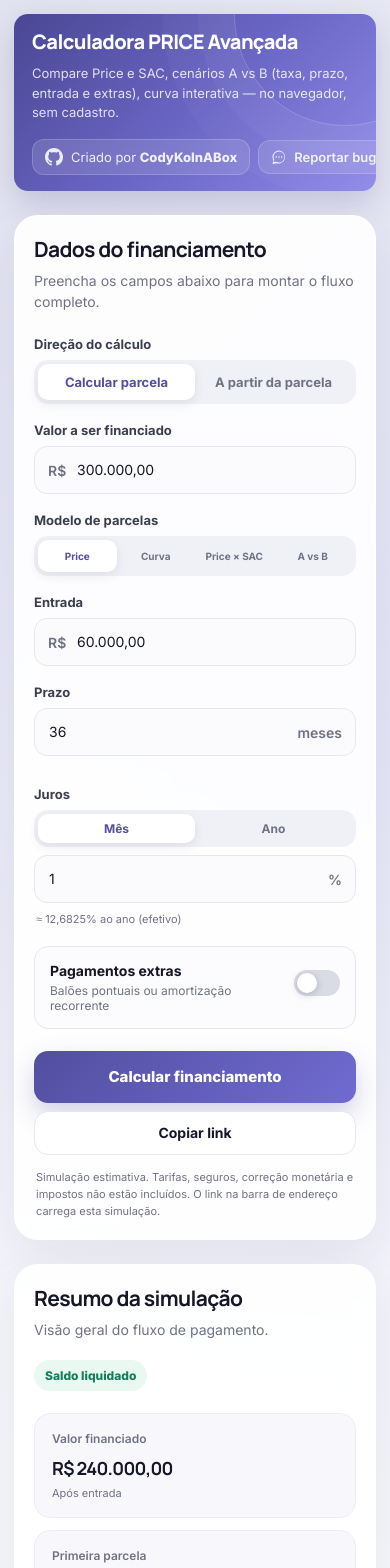
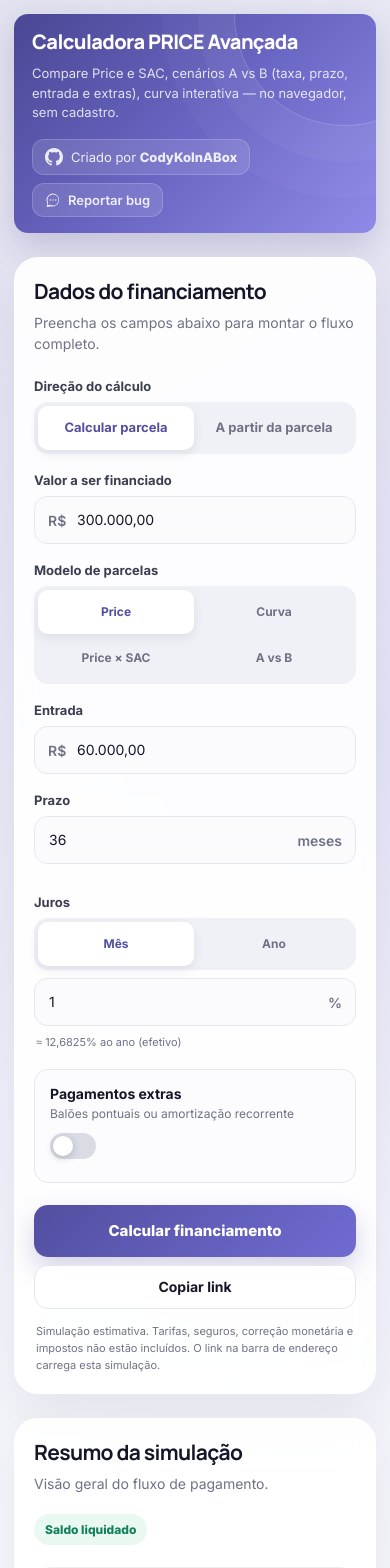
Before and after one commit to CodyKoInABox/calculadora-price, a React (Vite) app: page / in a window 390 px wide. Shown: the top 1568 px of the page. Built offline with nearby package versions, Linux system fonts and the light colour scheme.

Commit message:
mobile fixes

```diff
--- a/src/index.css
+++ b/src/index.css
@@ -18,6 +18,10 @@
 
 * { box-sizing: border-box; }
 
+html {
+  overflow-x: clip;
+}
+
 body {
   margin: 0;
   font-family: Inter, system-ui, sans-serif;
@@ -27,9 +31,19 @@ body {
     radial-gradient(circle at 100% 20%, rgba(139,133,255,.10), transparent 28%),
     var(--bg);
   min-height: 100vh;
+  min-height: 100dvh;
+  overflow-x: clip;
 }
 
-.page { max-width: 1440px; margin: 0 auto; padding: 28px; }
+.page {
+  max-width: 1440px;
+  margin: 0 auto;
+  padding: max(28px, env(safe-area-inset-top, 0px))
+    max(28px, env(safe-area-inset-right, 0px))
+    max(28px, env(safe-area-inset-bottom, 0px))
+    max(28px, env(safe-area-inset-left, 0px));
+  min-width: 0;
+}
 
 .hero {
   background: linear-gradient(135deg, #4a4794 0%, #6a66c4 52%, #8f8ae8 100%);
@@ -63,13 +77,19 @@ body {
 .author-credit,
 .feedback-link { position: relative; z-index: 1; }
 
+.hero-copy {
+  min-width: 0;
+  flex: 1 1 220px;
+}
+
 .hero-meta {
   display: flex;
   flex-wrap: wrap;
   align-items: center;
   justify-content: flex-end;
   gap: 8px;
-  flex-shrink: 0;
+  flex: 0 1 auto;
+  min-width: 0;
 }
 
 .hero h1 {
@@ -80,6 +100,7 @@ body {
   margin: 0;
   letter-spacing: -.03em;
   text-box: trim-both cap alphabetic;
+  overflow-wrap: anywhere;
 }
 
 .hero-lead {
@@ -88,6 +109,7 @@ body {
   font-size: 13px;
   line-height: 1.5;
   color: rgba(255,255,255,.82);
+  overflow-wrap: break-word;
 }
 
 .author-credit {
@@ -251,6 +273,7 @@ body {
   border-radius: var(--radius-lg);
   box-shadow: var(--shadow);
   backdrop-filter: blur(12px);
+  min-width: 0;
 }
 
 .form-panel { padding: 26px; position: sticky; top: 20px; }
@@ -303,13 +326,25 @@ input.has-suffix[type="number"]::-webkit-inner-spin-button {
 .balloon-item-extra input.has-suffix { padding-right: 54px; }
 input:focus, select:focus { border-color: var(--primary); box-shadow: 0 0 0 4px rgba(82,79,160,.10); background: white; }
 
-.segmented { display: grid; grid-template-columns: 1fr 1fr; background: #f0f1f6; padding: 4px; border-radius: 14px; }
+.segmented { display: grid; grid-template-columns: 1fr 1fr; background: #f0f1f6; padding: 4px; border-radius: 14px; gap: 2px; }
 .segmented.segmented-3 { grid-template-columns: 1.15fr 1fr 1.15fr; }
 .segmented.segmented-4 { grid-template-columns: repeat(4, 1fr); }
-.segmented button { border: 0; background: transparent; border-radius: 10px; padding: 10px 8px; font: inherit; font-size: 13px; font-weight: 700; color: var(--muted); cursor: pointer; }
+.segmented button {
+  border: 0;
+  background: transparent;
+  border-radius: 10px;
+  padding: 10px 8px;
+  min-height: 44px;
+  font: inherit;
+  font-size: 13px;
+  font-weight: 700;
+  line-height: 1.25;
+  color: var(--muted);
+  cursor: pointer;
+}
 .segmented.segmented-3 button,
 .segmented.segmented-4 button { font-size: 12px; padding: 10px 6px; }
-.segmented.segmented-4 button { font-size: 11px; padding: 10px 4px; }
+.segmented.segmented-4 button { font-size: 12px; padding: 10px 4px; }
 .segmented button.active { color: var(--primary); background: white; box-shadow: 0 4px 12px rgba(30,30,60,.08); }
 .rate-period { margin-bottom: 8px; }
 .rate-period button { padding: 7px 6px; font-size: 12px; }
@@ -335,6 +370,7 @@ input:focus, select:focus { border-color: var(--primary); box-shadow: 0 0 0 4px
   cursor: pointer;
   white-space: nowrap;
   transition: .18s;
+  min-height: 44px;
 }
 .scenario-copy:hover { border-color: var(--primary); color: var(--primary); background: var(--primary-soft); }
 .scenario-label {
@@ -369,7 +405,14 @@ input:focus, select:focus { border-color: var(--primary); box-shadow: 0 0 0 4px
   padding: 16px;
   margin-bottom: 14px;
 }
-.curve-builder-head { display: flex; justify-content: space-between; gap: 12px; align-items: flex-start; margin-bottom: 13px; }
+.curve-builder-head {
+  display: flex;
+  flex-wrap: wrap;
+  justify-content: space-between;
+  gap: 12px;
+  align-items: flex-start;
+  margin-bottom: 13px;
+}
 .curve-builder-head strong { display: block; font-size: 14px; }
 .curve-builder-head span { display: block; color: var(--muted); font-size: 11px; margin-top: 4px; line-height: 1.4; }
 .curve-presets { display: flex; flex-wrap: wrap; gap: 6px; margin-bottom: 12px; }
@@ -390,9 +433,27 @@ input:focus, select:focus { border-color: var(--primary); box-shadow: 0 0 0 4px
 .curve-live { color: var(--success); font-size: 10px; font-weight: 800; white-space: nowrap; }
 
 .balloons { border-top: 1px solid var(--border); margin-top: 6px; padding-top: 19px; }
-.balloons-head { display: flex; align-items: center; justify-content: space-between; margin-bottom: 12px; }
+.balloons-head {
+  display: flex;
+  flex-wrap: wrap;
+  align-items: center;
+  justify-content: space-between;
+  gap: 8px;
+  margin-bottom: 12px;
+}
 .balloons-head strong { font-size: 14px; }
-.btn-small { border: 1px solid var(--border); background: white; border-radius: 10px; padding: 8px 10px; font: inherit; font-size: 12px; font-weight: 700; color: var(--primary); cursor: pointer; }
+.btn-small {
+  border: 1px solid var(--border);
+  background: white;
+  border-radius: 10px;
+  padding: 8px 10px;
+  font: inherit;
+  font-size: 12px;
+  font-weight: 700;
+  color: var(--primary);
+  cursor: pointer;
+  flex-shrink: 0;
+}
 .balloon-item { display: grid; grid-template-columns: 1fr 1.35fr 34px; gap: 8px; margin-bottom: 9px; }
 .balloon-item-extra {
   display: grid;
@@ -458,22 +519,40 @@ input:focus, select:focus { border-color: var(--primary); box-shadow: 0 0 0 4px
 .results { display: grid; gap: 20px; min-width: 0; }
 .summary { padding: 24px; }
 .summary-top { display: flex; justify-content: space-between; gap: 20px; align-items: flex-start; margin-bottom: 22px; }
-.status { background: #eaf8f2; color: var(--success); border-radius: 999px; font-size: 12px; font-weight: 800; padding: 8px 11px; }
+.status {
+  background: #eaf8f2;
+  color: var(--success);
+  border-radius: 999px;
+  font-size: 12px;
+  font-weight: 800;
+  padding: 8px 11px;
+  flex-shrink: 0;
+  max-width: 100%;
+  overflow-wrap: break-word;
+}
 
 .cards { display: grid; grid-template-columns: repeat(4, 1fr); gap: 12px; }
-.metric { padding: 17px; background: #f8f8fc; border: 1px solid #ececf4; border-radius: 16px; }
+.metric { padding: 17px; background: #f8f8fc; border: 1px solid #ececf4; border-radius: 16px; min-width: 0; }
 .metric span { display: block; color: var(--muted); font-size: 12px; font-weight: 600; margin-bottom: 10px; }
-.metric strong { font-family: Manrope; font-size: clamp(18px, 2vw, 27px); letter-spacing: -.04em; }
+.metric strong {
+  font-family: Manrope;
+  font-size: clamp(18px, 2vw, 27px);
+  letter-spacing: -.04em;
+  overflow-wrap: anywhere;
+  word-break: break-word;
+}
 .metric small { display: block; color: var(--muted); font-size: 11px; margin-top: 6px; }
 
 .visual-grid { display: grid; grid-template-columns: 1.4fr 1fr; gap: 20px; min-width: 0; }
 .chart-card { padding: 24px; min-height: 360px; min-width: 0; overflow: hidden; }
 .chart-card-head {
   display: flex;
+  flex-wrap: wrap;
   justify-content: space-between;
   align-items: flex-start;
   gap: 12px;
   margin-bottom: 16px;
+  min-width: 0;
 }
 .chart-card-head .panel-subtitle { margin-bottom: 0; }
 .chart-expand-btn {
@@ -515,11 +594,16 @@ input:focus, select:focus { border-color: var(--primary); box-shadow: 0 0 0 4px
 }
 .chart-card.is-expanded {
   position: fixed;
-  inset: 12px;
+  inset: max(12px, env(safe-area-inset-top, 0px))
+    max(12px, env(safe-area-inset-right, 0px))
+    max(12px, env(safe-area-inset-bottom, 0px))
+    max(12px, env(safe-area-inset-left, 0px));
   z-index: 41;
   margin: 0;
   min-height: unset;
+  height: calc(100vh - 24px);
   height: calc(100dvh - 24px);
+  max-height: calc(100vh - 24px);
   max-height: calc(100dvh - 24px);
   display: flex;
   flex-direction: column;
@@ -539,11 +623,24 @@ input:focus, select:focus { border-color: var(--primary); box-shadow: 0 0 0 4px
 .legend-line span { color: var(--muted); }
 .legend-line strong { font-weight: 700; }
 
-.table-card { overflow: hidden; }
-.table-head { padding: 23px 24px 17px; display: flex; justify-content: space-between; align-items: center; gap: 16px; }
-.table-actions { display: flex; gap: 8px; }
+.table-card { overflow: hidden; min-width: 0; }
+.table-head {
+  padding: 23px 24px 17px;
+  display: flex;
+  flex-wrap: wrap;
+  justify-content: space-between;
+  align-items: center;
+  gap: 12px 16px;
+  min-width: 0;
+}
+.table-actions { display: flex; flex-wrap: wrap; gap: 8px; flex-shrink: 0; }
 .table-actions button { border: 1px solid var(--border); background: white; border-radius: 10px; padding: 8px 11px; font: inherit; font-size: 12px; font-weight: 700; cursor: pointer; }
-.table-scroll { overflow-x: auto; max-height: 560px; }
+.table-scroll {
+  overflow-x: auto;
+  max-height: 560px;
+  -webkit-overflow-scrolling: touch;
+  overscroll-behavior-x: contain;
+}
 table { width: 100%; border-collapse: collapse; min-width: 770px; }
 th { position: sticky; top: 0; background: #f7f7fb; z-index: 1; text-align: right; color: var(--muted); font-size: 11px; text-transform: uppercase; letter-spacing: .05em; padding: 13px 18px; border-top: 1px solid var(--border); border-bottom: 1px solid var(--border); }
 th:first-child, td:first-child { text-align: left; }
@@ -622,24 +719,55 @@ tr.balloon-row td { background: #fff9ee; }
   .form-panel { position: static; }
   .cards { grid-template-columns: repeat(2, 1fr); }
   .compare-verdict { grid-template-columns: 1fr; }
+  .visual-grid { grid-template-columns: 1fr; }
 }
+
 @media (max-width: 760px) {
-  .page { padding: 14px; }
+  .page {
+    padding: max(14px, env(safe-area-inset-top, 0px))
+      max(14px, env(safe-area-inset-right, 0px))
+      max(14px, env(safe-area-inset-bottom, 0px))
+      max(14px, env(safe-area-inset-left, 0px));
+  }
   .hero { padding: 16px 18px; border-radius: 14px; }
-  .visual-grid { grid-template-columns: 1fr; }
+  .hero-meta { justify-content: flex-start; }
   .compare-grid { grid-template-columns: 1fr; }
-  .cards { grid-template-columns: 1fr 1fr; }
+  .cards { grid-template-columns: 1fr; }
   .summary-top { flex-direction: column; }
   .site-footer { align-items: flex-start; }
+  .field-row { grid-template-columns: 1fr; }
+  .segmented.segmented-4 {
+    grid-template-columns: 1fr 1fr;
+  }
   .segmented.segmented-3 button,
-  .segmented.segmented-4 button { font-size: 10px; }
+  .segmented.segmented-4 button {
+    font-size: 12px;
+    padding: 10px 8px;
+    min-height: 44px;
+  }
   .scenario-tabs { grid-template-columns: 1fr; }
   .scenario-tabs .segmented { grid-column: auto; }
+  .scenario-copy { white-space: normal; width: 100%; }
+  .table-head {
+    flex-direction: column;
+    align-items: flex-start;
+    padding: 18px 16px 14px;
+  }
+  .table-card .panel-title { font-size: 18px; }
+  .chart-card { min-height: 0; }
+  .chart-wrap { height: 220px; }
+  .donut-wrap { height: 200px; }
+  table { min-width: 640px; }
+  .compare-table { min-width: 700px; }
+  th, td { padding: 11px 12px; }
+  th { font-size: 10px; }
+  td { font-size: 12px; }
 }
+
 @media (max-width: 480px) {
   .form-panel, .summary, .chart-card, .breakdown, .compare-verdict, .compare-side { padding: 19px; }
-  .field-row { grid-template-columns: 1fr; }
-  .cards { grid-template-columns: 1fr; }
+  .segmented.segmented-3 { grid-template-columns: 1fr; }
+  .segmented.segmented-3 button { min-height: 44px; }
   .compare-metrics { grid-template-columns: 1fr; }
   .balloon-item { grid-template-columns: 1fr 1fr 34px; }
   .balloon-extra-fields,
@@ -649,6 +777,11 @@ tr.balloon-row td { background: #fff9ee; }
   .balloon-extra-fields.has-every .balloon-extra-amount {
     grid-column: 1 / -1;
   }
+  .switch-line {
+    flex-wrap: wrap;
+    gap: 12px;
+  }
+  .metric strong { font-size: clamp(18px, 5.5vw, 24px); }
 }
 
 @media print {
```
